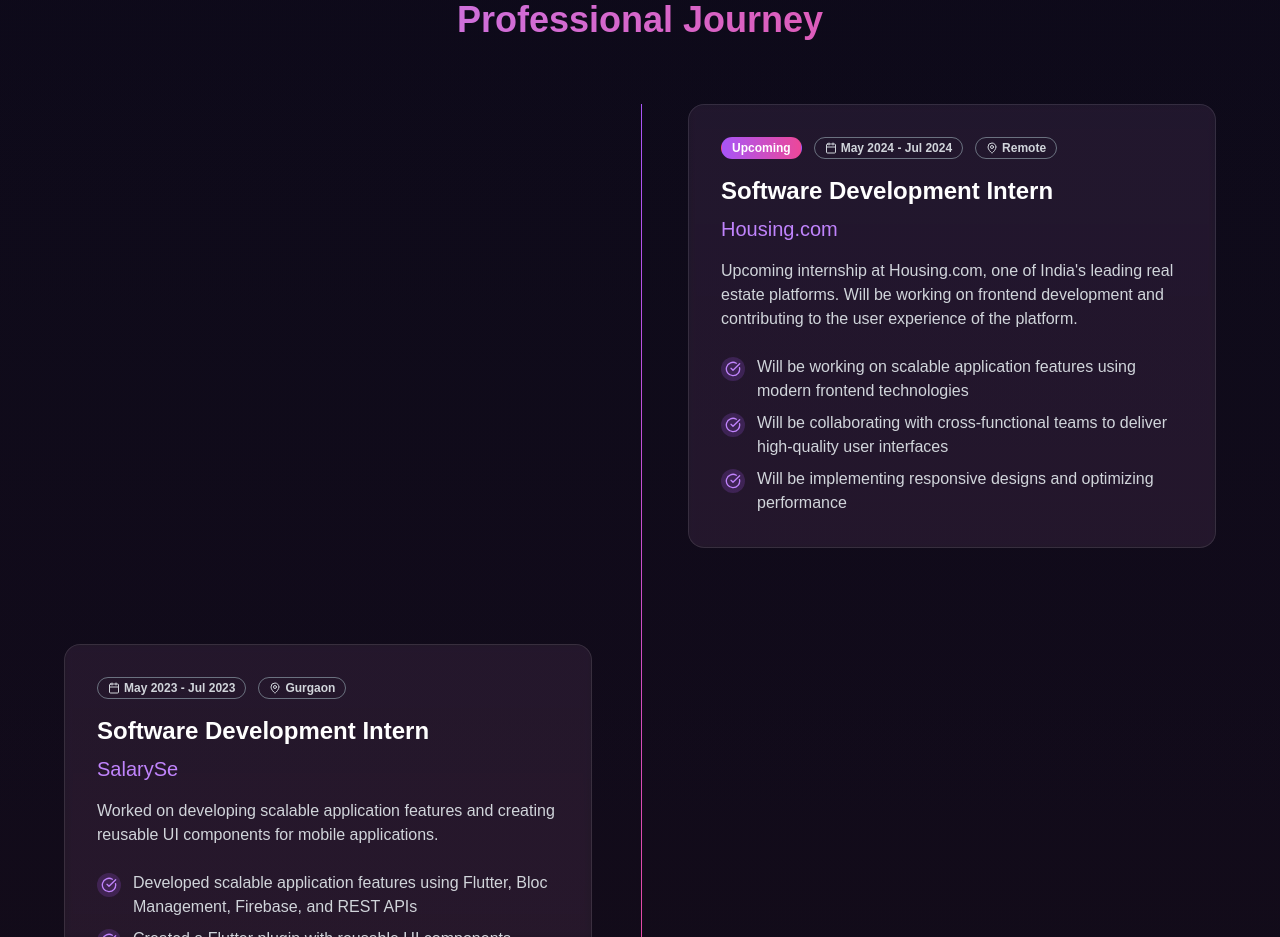
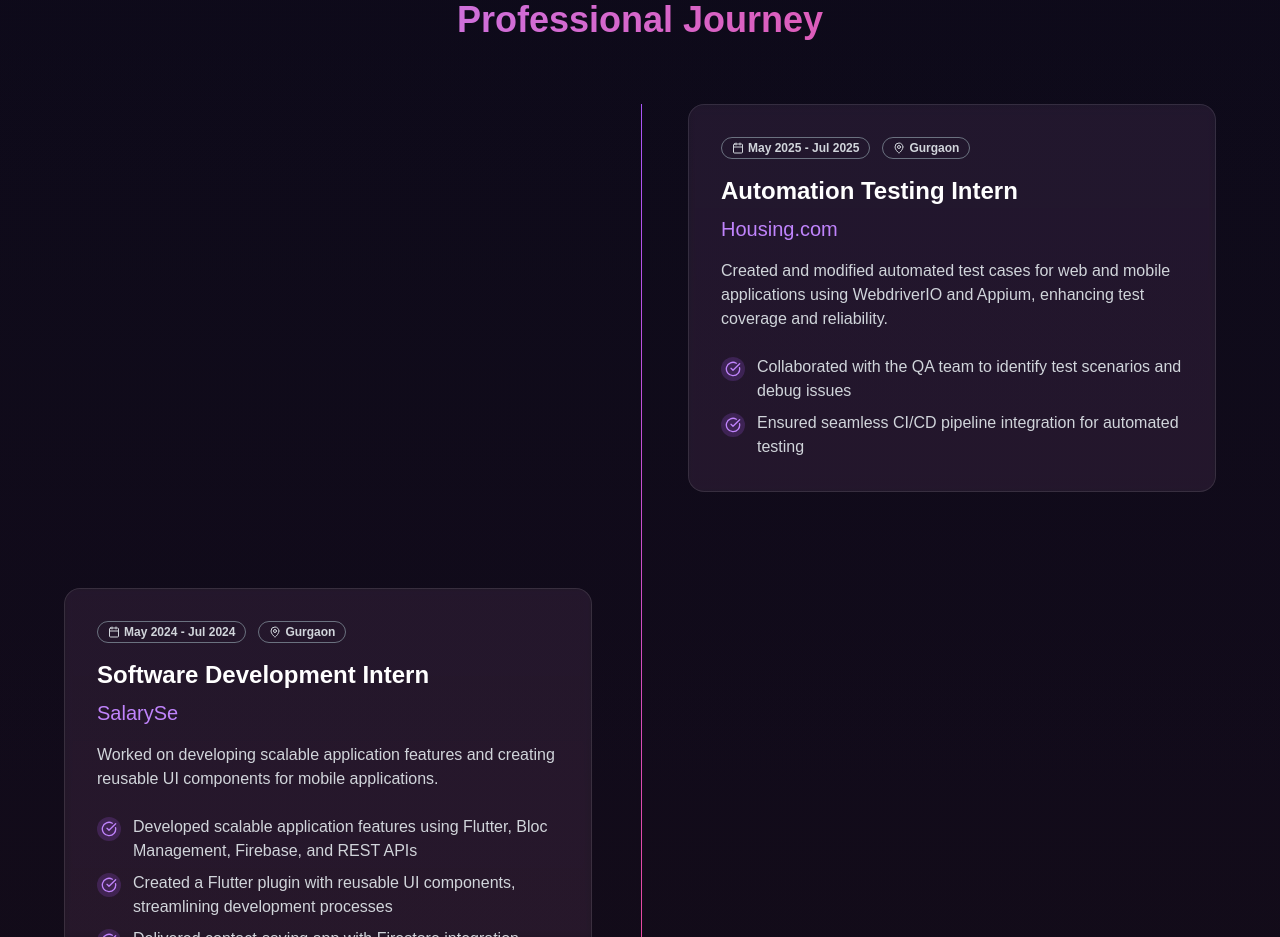
Before and after one commit to Manasvee16/jr-portfolio, a Next.js app: page / in a window 1280 px wide. Shown: the part 2700-3637 px from the top of the page. Built offline with nearby package versions, Linux system fonts and the light colour scheme.

Commit message:
Update experience-section.tsx

```diff
--- a/components/experience-section.tsx
+++ b/components/experience-section.tsx
@@ -50,21 +50,20 @@ export function ExperienceSection() {
 
             <div className="ml-16 md:ml-0 bg-white/5 backdrop-blur-sm rounded-2xl p-8 border border-white/10 hover:border-purple-500/50 transition-all duration-300">
               <div className="flex flex-wrap gap-3 mb-4">
-                <Badge className="bg-gradient-to-r from-purple-500 to-pink-500 text-white">Upcoming</Badge>
+                {/* <Badge className="bg-gradient-to-r from-purple-500 to-pink-500 text-white">Upcoming</Badge> */}
                 <Badge variant="outline" className="text-gray-300 border-gray-500">
-                  <Calendar className="h-3 w-3 mr-1" /> May 2024 - Jul 2024
+                  <Calendar className="h-3 w-3 mr-1" /> May 2025 - Jul 2025
                 </Badge>
                 <Badge variant="outline" className="text-gray-300 border-gray-500">
-                  <MapPin className="h-3 w-3 mr-1" /> Remote
+                  <MapPin className="h-3 w-3 mr-1" /> Gurgaon
                 </Badge>
               </div>
 
-              <h3 className="text-2xl font-bold text-white mb-2">Software Development Intern</h3>
+              <h3 className="text-2xl font-bold text-white mb-2">Automation Testing Intern</h3>
               <h4 className="text-xl text-purple-400 mb-4">Housing.com</h4>
 
               <p className="text-gray-300 mb-6">
-                Upcoming internship at Housing.com, one of India's leading real estate platforms. Will be working on
-                frontend development and contributing to the user experience of the platform.
+                Created and modified automated test cases for web and mobile applications using WebdriverIO and Appium, enhancing test coverage and reliability.
               </p>
 
               <div className="space-y-2">
@@ -73,7 +72,7 @@ export function ExperienceSection() {
                     <CheckCircle className="h-4 w-4 text-purple-400" />
                   </div>
                   <p className="text-gray-300">
-                    Will be working on scalable application features using modern frontend technologies
+                    Collaborated with the QA team to identify test scenarios and debug issues
                   </p>
                 </div>
                 <div className="flex items-start">
@@ -81,14 +80,8 @@ export function ExperienceSection() {
                     <CheckCircle className="h-4 w-4 text-purple-400" />
                   </div>
                   <p className="text-gray-300">
-                    Will be collaborating with cross-functional teams to deliver high-quality user interfaces
+                    Ensured seamless CI/CD pipeline integration for automated testing
                   </p>
-                </div>
-                <div className="flex items-start">
-                  <div className="h-6 w-6 rounded-full bg-purple-500/20 flex items-center justify-center flex-shrink-0 mt-0.5 mr-3">
-                    <CheckCircle className="h-4 w-4 text-purple-400" />
-                  </div>
-                  <p className="text-gray-300">Will be implementing responsive designs and optimizing performance</p>
                 </div>
               </div>
             </div>
@@ -110,7 +103,7 @@ export function ExperienceSection() {
             <div className="ml-16 md:ml-0 bg-white/5 backdrop-blur-sm rounded-2xl p-8 border border-white/10 hover:border-purple-500/50 transition-all duration-300">
               <div className="flex flex-wrap gap-3 mb-4">
                 <Badge variant="outline" className="text-gray-300 border-gray-500">
-                  <Calendar className="h-3 w-3 mr-1" /> May 2023 - Jul 2023
+                  <Calendar className="h-3 w-3 mr-1" /> May 2024 - Jul 2024
                 </Badge>
                 <Badge variant="outline" className="text-gray-300 border-gray-500">
                   <MapPin className="h-3 w-3 mr-1" /> Gurgaon
```
